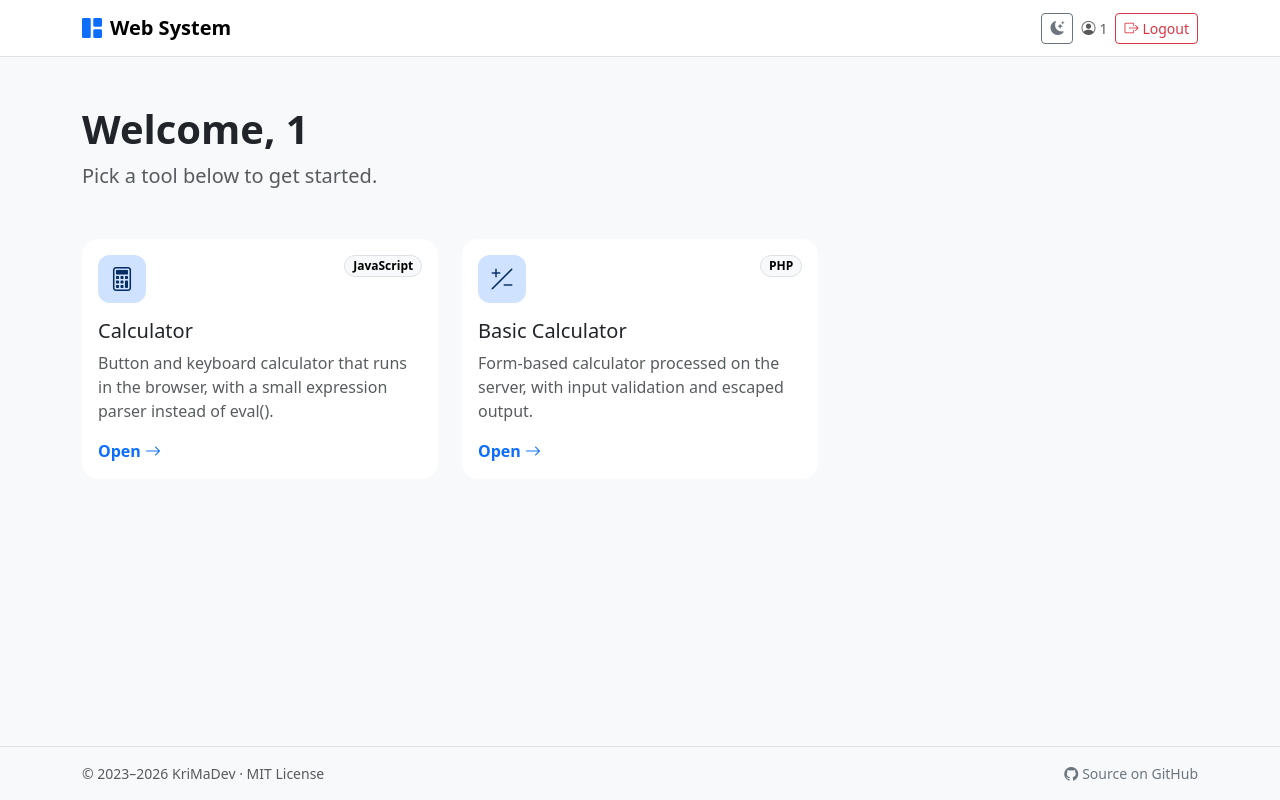
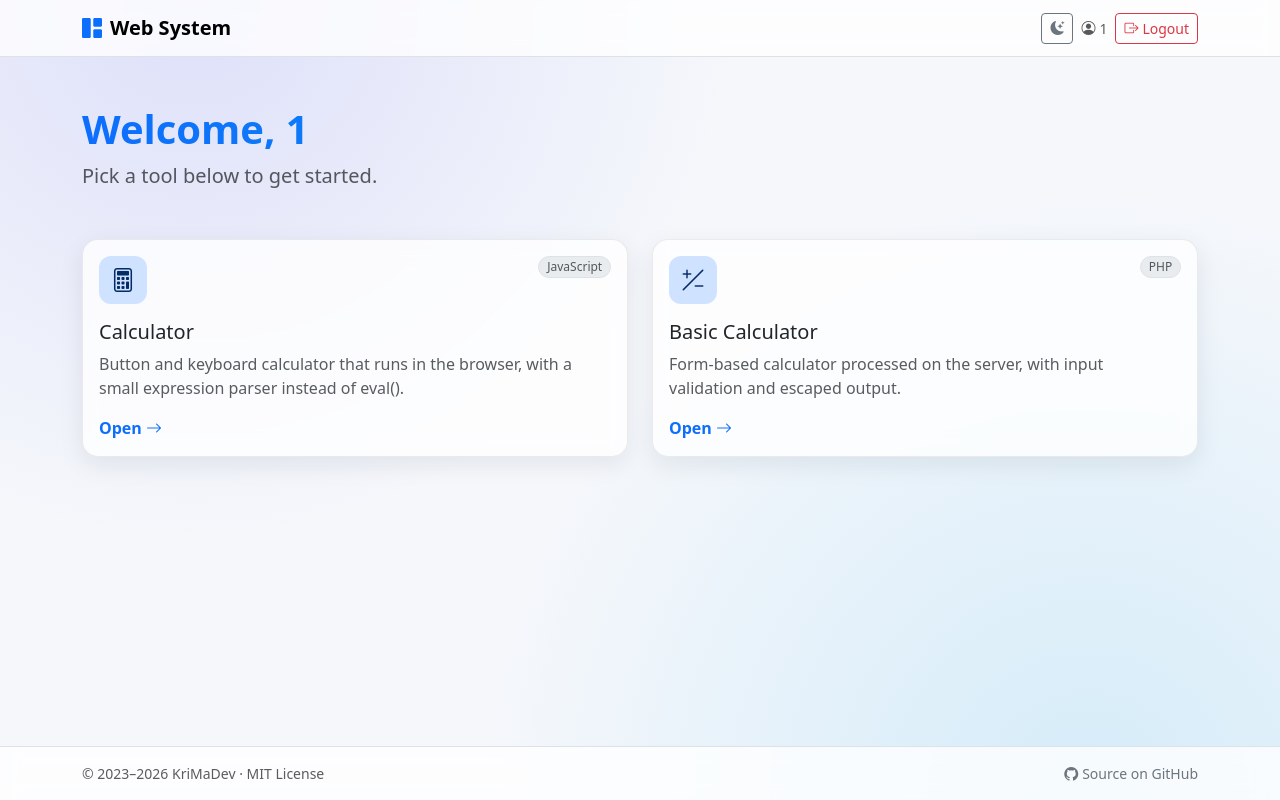
Before and after one commit to KriMaDev/web_system, a PHP site: page /km_dashboard.php in a window 1280 px wide. Run offline with PHP 8.4, Linux system fonts and the light colour scheme; the visitor is signed in with stand-in values (Sample User, id 1).

Commit message:
Visual refresh: gradient background, glass cards, polished tools
- Theme tokens for light and dark (background, surfaces, shadows)
- Subtle gradient background, translucent navbar/footer/cards
- Dashboard: gradient heading, icon tiles, hover lift, 2x2 grid
- Calculator: theme-aware digit keys with good contrast in both modes
- More breathing room on login/register and tool panels

Co-Authored-By: Claude Opus 5.5 <noreply@anthropic.com>

```diff
--- a/assets/css/styles.css
+++ b/assets/css/styles.css
@@ -1,12 +1,44 @@
 /* styles.css */
+
+/* ===== THEME TOKENS ===== */
+:root,
+[data-bs-theme="light"] {
+    --app-bg:          radial-gradient(circle at 15% 0%, rgba(99, 102, 241, 0.16), transparent 40%),
+                       radial-gradient(circle at 85% 100%, rgba(14, 165, 233, 0.14), transparent 45%),
+                       #f5f7fb;
+    --app-surface:     rgba(255, 255, 255, 0.78);
+    --app-card-border: rgba(15, 23, 42, 0.08);
+    --app-shadow:      0 0.5rem 1.5rem rgba(15, 23, 42, 0.08);
+    --app-shadow-lift: 0 1rem 2rem rgba(15, 23, 42, 0.14);
+}
+
+[data-bs-theme="dark"] {
+    --app-bg:          radial-gradient(circle at 15% 0%, rgba(99, 102, 241, 0.22), transparent 40%),
+                       radial-gradient(circle at 85% 100%, rgba(14, 165, 233, 0.16), transparent 45%),
+                       #0f1420;
+    --app-surface:     rgba(23, 28, 40, 0.78);
+    --app-card-border: rgba(255, 255, 255, 0.08);
+    --app-shadow:      0 0.5rem 1.5rem rgba(0, 0, 0, 0.35);
+    --app-shadow-lift: 0 1rem 2rem rgba(0, 0, 0, 0.5);
+}
 
 /* ===== LAYOUT ===== */
 body {
-    background-color: var(--bs-tertiary-bg);
+    background: var(--app-bg) fixed;
 }
 
-.app-navbar {
-    background-color: var(--bs-body-bg);
+.app-navbar,
+.app-footer {
+    background-color: var(--app-surface);
+    backdrop-filter: blur(10px);
+}
+
+.card {
+    background-color: var(--app-surface);
+    border: 1px solid var(--app-card-border);
+    border-radius: 1rem;
+    box-shadow: var(--app-shadow);
+    backdrop-filter: blur(10px);
 }
 
 /* Theme toggle: show the moon in light mode, the sun in dark mode */
@@ -21,12 +53,37 @@ body {
     text-decoration: none;
 }
 
+.back-link:hover {
+    text-decoration: underline;
+}
+
 /* ===== DASHBOARD ===== */
+.dashboard-hero .display-6 {
+    background: linear-gradient(90deg, var(--bs-primary), #0ea5e9);
+    -webkit-background-clip: text;
+    background-clip: text;
+    color: transparent;
+}
+
 .tool-card {
-    border: 0;
-    border-radius: 1rem;
     color: inherit;
-    transition: transform 0.15s ease, box-shadow 0.15s ease;
+    transition: transform 0.15s ease, box-shadow 0.15s ease, border-color 0.15s ease;
+}
+
+.tool-card:hover,
+.tool-card:focus-visible {
+    transform: translateY(-4px);
+    box-shadow: var(--app-shadow-lift);
+    border-color: rgba(var(--bs-primary-rgb), 0.45);
+}
+
+.tool-card:hover .bi-arrow-right {
+    transform: translateX(3px);
+}
+
+.tool-card .bi-arrow-right {
+    display: inline-block;
+    transition: transform 0.15s ease;
 }
 
 .tool-icon {
@@ -40,11 +97,12 @@ body {
     color: var(--bs-primary-text-emphasis);
 }
 
-.tool-card:hover {
-    transform: translateY(-3px);
-    box-shadow: 0 0.75rem 1.5rem rgba(0, 0, 0, 0.35) !important;
+.tech-badge {
+    font-weight: 500;
+    background-color: var(--bs-secondary-bg);
+    color: var(--bs-secondary-color);
+    border: 1px solid var(--bs-border-color);
 }
-
 
 /* ===== LOGIN & REGISTER ===== */
 
--- a/km_dashboard.php
+++ b/km_dashboard.php
@@ -65,12 +65,12 @@ require __DIR__ . '/partials/header.php';
 
             <div class="row g-4">
                 <?php foreach ($tools as $tool): ?>
-                    <div class="col-md-6 col-xl-4">
+                    <div class="col-md-6">
                         <a href="<?= e($tool['href']) ?>" class="card tool-card h-100 text-decoration-none">
                             <div class="card-body d-flex flex-column">
                                 <div class="d-flex justify-content-between align-items-start mb-3">
                                     <span class="tool-icon"><i class="bi <?= e($tool['icon']) ?>"></i></span>
-                                    <span class="badge rounded-pill text-bg-light border"><?= e($tool['tech']) ?></span>
+                                    <span class="badge rounded-pill tech-badge"><?= e($tool['tech']) ?></span>
                                 </div>
                                 <h2 class="h5 card-title"><?= e($tool['title']) ?></h2>
                                 <p class="card-text text-body-secondary"><?= e($tool['text']) ?></p>
```
Also changed, not shown: other parts of assets/css/styles.css (+28 -3 lines), test_scripts/calculator.php (+5 -5 lines).
